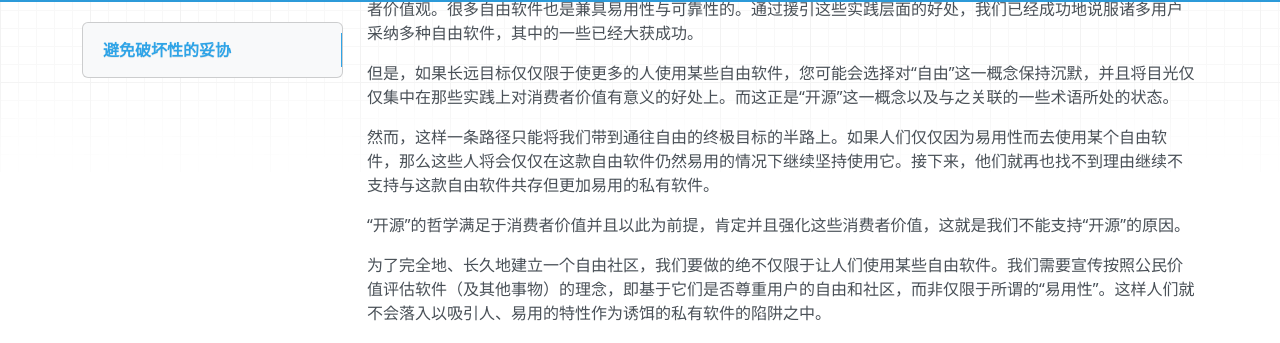
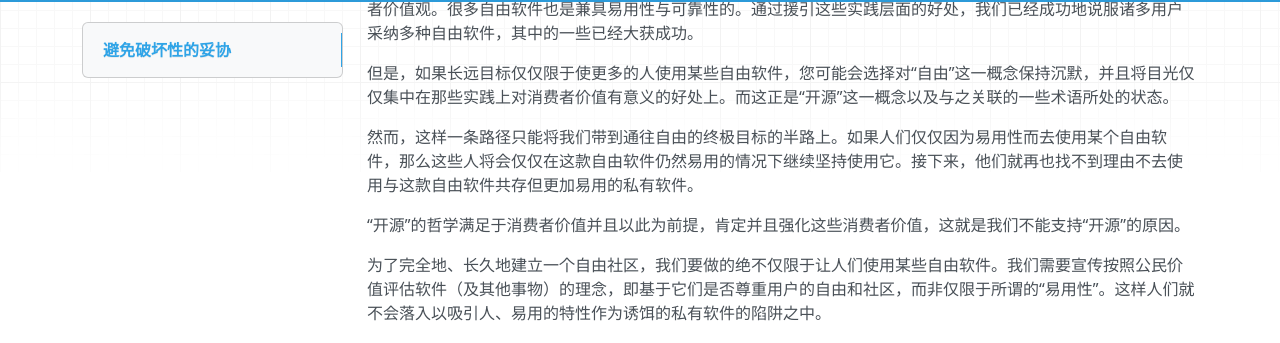
Before and after one commit to beijinglug/fsfs-zh, an MkDocs documentation site: the page built from docs/compromise.md, in a window 1280 px wide and 900 px high, scrolled down 1023 px. Shown: the part 134-477 px from the top of the window. Built offline with MkDocs 1.6.1, drawn with Linux system fonts in a browser that asks for light colours; nearby versions of some CDN libraries; old or Windows-style settings are respelled for this version of MkDocs.

Commit message:
Proofread with minor revisions
原文："...see no reason not to use..."
Proofread之后的译文：“……找不到理由继续不支持……”
现改为：“……找不到理由不去使用……”

```diff
--- a/docs/compromise.md
+++ b/docs/compromise.md
@@ -24,7 +24,7 @@ GNU 宽通用公共许可证（GNU LGPL）的目的在于一种妥协，我们
 
 但是，如果长远目标仅仅限于使更多的人使用某些自由软件，您可能会选择对“自由”这一概念保持沉默，并且将目光仅仅集中在那些实践上对消费者价值有意义的好处上。而这正是“开源”这一概念以及与之关联的一些术语所处的状态。
 
-然而，这样一条路径只能将我们带到通往自由的终极目标的半路上。如果人们仅仅因为易用性而去使用某个自由软件，那么这些人将会仅仅在这款自由软件仍然易用的情况下继续坚持使用它。接下来，他们就再也找不到理由继续不支持与这款自由软件共存但更加易用的私有软件。
+然而，这样一条路径只能将我们带到通往自由的终极目标的半路上。如果人们仅仅因为易用性而去使用某个自由软件，那么这些人将会仅仅在这款自由软件仍然易用的情况下继续坚持使用它。接下来，他们就再也找不到理由不去使用与这款自由软件共存但更加易用的私有软件。
 
 “开源”的哲学满足于消费者价值并且以此为前提，肯定并且强化这些消费者价值，这就是我们不能支持“开源”的原因。
 
```
